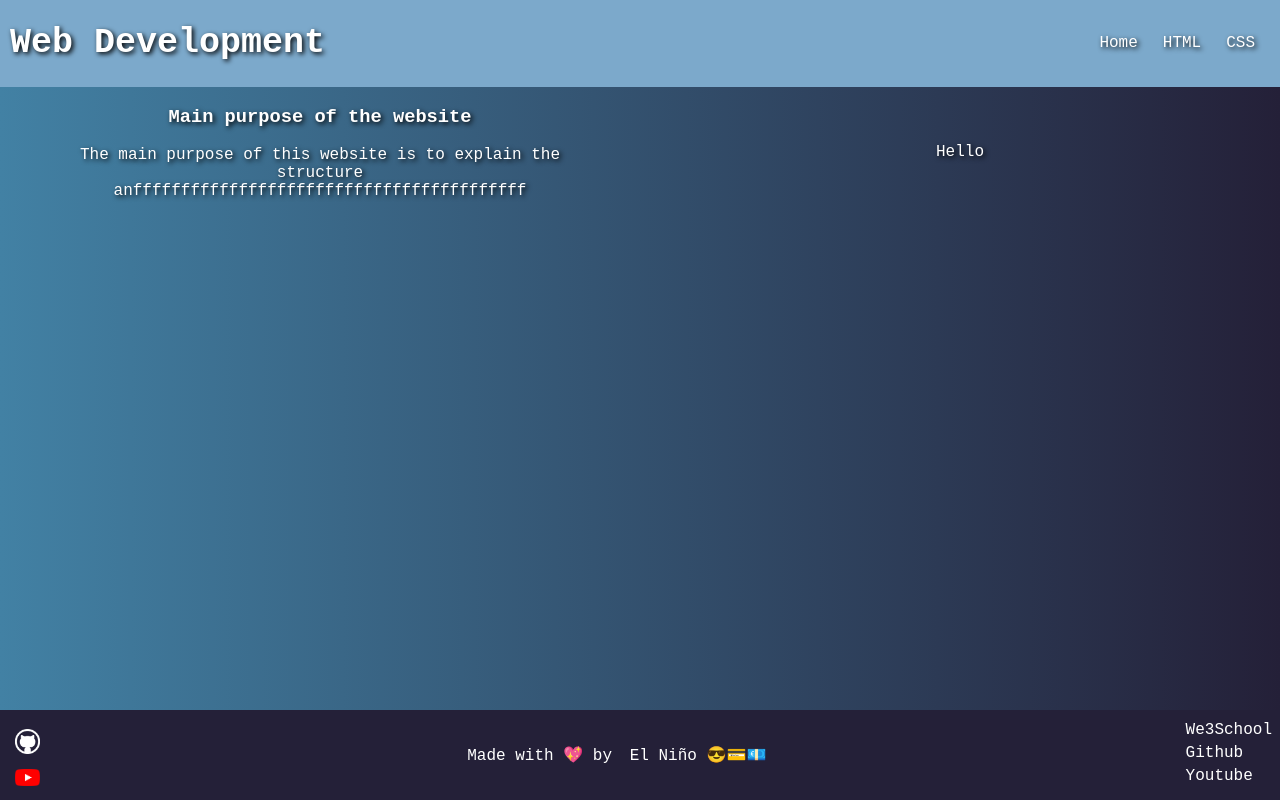
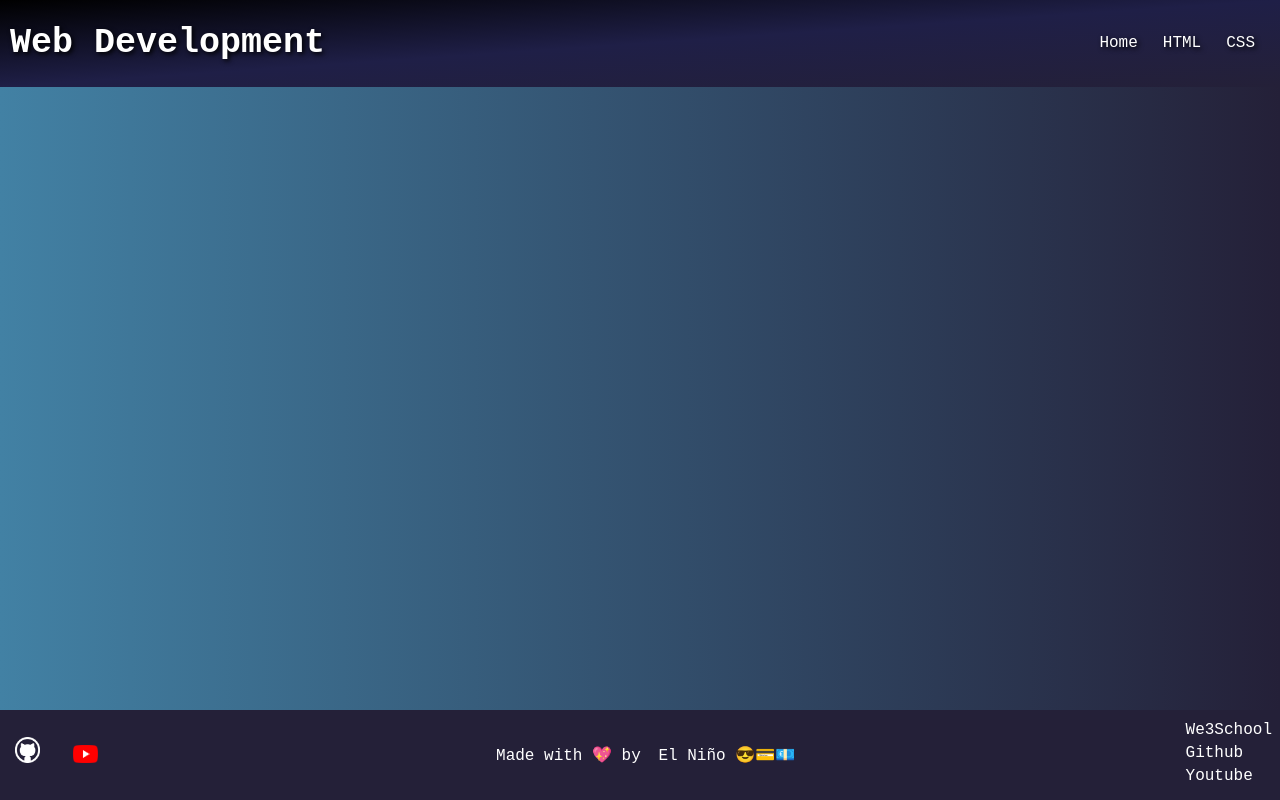
Before and after one commit to smithperez/Website-Developmet--Assignment-1-, a plain HTML site: page index.html in a window 1280 px wide. Drawn offline with Linux system fonts and the light colour scheme; a web font is replaced by a local one.

Commit message:
Main Structure + Style

```diff
--- a/CSS/main_style.css
+++ b/CSS/main_style.css
@@ -1,17 +1,33 @@
 body {
   font-family: "Fragment Mono", monospace;
   /* background-color: #4281a4; */
-  background: linear-gradient(to right, #4281a4 , #242038);
+  background: linear-gradient(to right, #4281a4, #242038);
   word-wrap: break-word;
   margin: 0 0 0 0;
+  height: 100%;
 }
+
+
+/* Keep Footer at the bottom */
+html, body {
+  height: 100%;
+}
+#wrap {
+  min-height: 100%;
+}
+#main {
+  overflow:auto;
+  padding-bottom: 150px;
+}
+
+
 
 header {
   justify-content: space-between;
   align-items: center;
   text-align: center;
   display: flex;
-  background-color: #7ca9cb;
+  background: linear-gradient(to top left, #242038, rgb(31, 31, 71), black);
   text-shadow: 2px 2px 5px black;
   color: white;
 }
@@ -47,22 +63,33 @@ header {
 }
 
 .content > div {
-    width: 500px;
-    text-align: center;
-
+  margin-top: 25px;
+  margin-left: 20px;
+  margin-right: 20px;
+  float: left;
+  font-size: 20PX;
+  box-shadow: 2px 2px 5px black;
+  background: linear-gradient(358deg, #393E46, #315a89);
+  border-radius: 30px;
+  width: 50%;
+  text-align: center;
 }
 
 footer {
   color: white;
   background-color: #242038;
-  height: 90px;
-  margin-top: 0;
   align-items: center;
   display: flex;
   justify-content: space-between;
-  position: absolute;
+
+  margin-top: -90px;
+  height: 90px;
+  position: relative;
+  clear: both;
+  /* Keep Footer at the bottom */
+  /* position: fixed;
   bottom: 0;
-  width: 100%;
+  width: 100%; */
 }
 
 .footer-nav a {
@@ -70,8 +97,6 @@ footer {
   align-items: flex-end;
   margin-right: 8px;
   text-decoration: none;
-  display: flex;
-  justify-content: space-between;
   margin-top: 10px;
   size: 20px;
 }
@@ -83,7 +108,7 @@ img {
   margin-left: 15px;
 }
 
-.research a {
+.footer-research a {
   color: white;
   align-items: flex-end;
   margin-right: 8px;
--- a/index.html
+++ b/index.html
@@ -7,11 +7,22 @@
     <title>Home</title>
     <link rel="stylesheet" href="./CSS/main_style.css">
     <link href="https://fonts.googleapis.com/css2?family=Fragment+Mono&display=swap" rel="stylesheet">
+
+    <!-- Favicon Code
+    Little icon at the top of the tab -->
+    <link rel="apple-touch-icon" sizes="180x180" href="/Img/apple-touch-icon.png">
+    <link rel="icon" type="image/png" sizes="32x32" href="/Img/favicon-32x32.png">
+    <link rel="icon" type="image/png" sizes="16x16" href="/Img/favicon-16x16.png">
+    <link rel="manifest" href="/Img/site.webmanifest">
+    <link rel="mask-icon" href="/Img/safari-pinned-tab.svg" color="#5bbad5">
+    <meta name="msapplication-TileColor" content="#da532c">
+    <meta name="theme-color" content="#ffffff">
+
 </head>
 <body>
-    <!-- This two div keep the footer in place -->
-    <div class="page-container">
-        <div class="keep-structure">
+
+    <!-- The following two divs, keep the footer at the bottom always! -->
+    <div id="wrap">
         <header>
             <h1 id="title">Web Development</h1>
 
@@ -22,16 +33,21 @@
             </div>
         </header>
 
+        <!-- All the content on the main page -->
+        <div id="main">
             <section class="content">
+                <!-- Right Container -->
                 <div>
                     <article>
-                        <h1>Main purpose of the website</h1>
-                        <p>The main purpose of this website is to explain the structure anfffffffffffffffffffffffffffffffffffffffff</p>
+
                     </article>
                 </div>
 
+            <!-- Left Container -->
                 <div>
-                    <p>Hello</p>
+                    <article>
+
+                    </article>
                 </div>
             </section>
         </div>
@@ -48,8 +64,9 @@
         <div class="footer_secret">
             <p>Made with &#128150 by <a href="https://www.instagram.com/_perez09_" target="_blank">El Niño &#128526&#128179&#128182 </a></p>
         </div>
+
             <!-- Thanks to my personal assistant KD👌 -->
-        <div class="research">
+        <div class="footer-research">
             <a href="">We3School</a>
             <a href="">Github</a>
             <a href="">Youtube</a>
```
Also changed, not shown: Img/browserconfig.xml (added, +9 -0 lines), Img/android-chrome-192x192.png (added), Img/android-chrome-512x512.png (added), Img/apple-touch-icon.png (added), Img/favicon-16x16.png (added), Img/favicon-32x32.png (added), Img/favicon.ico (added), Img/mstile-150x150.png (added), Img/safari-pinned-tab.svg (added), Img/site.webmanifest (added). Lines whose indentation alone changed are shown as unchanged.
